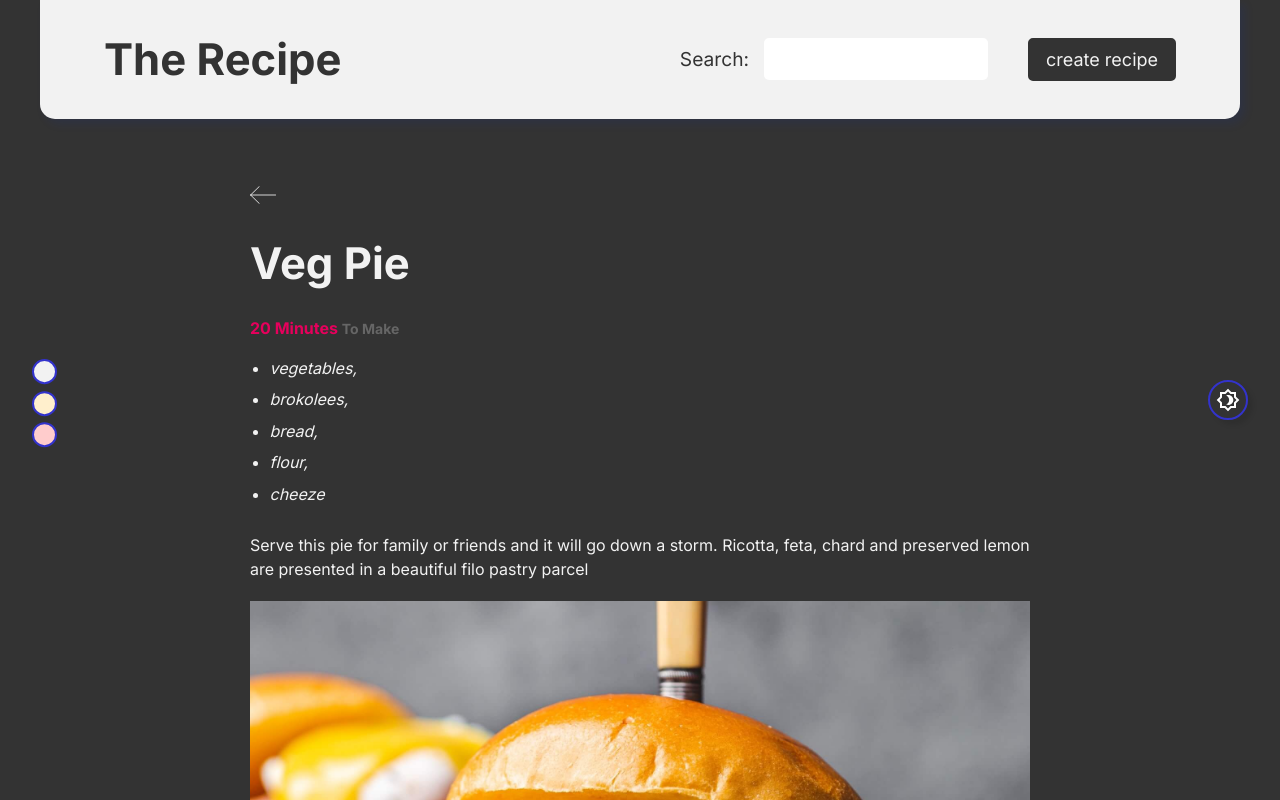
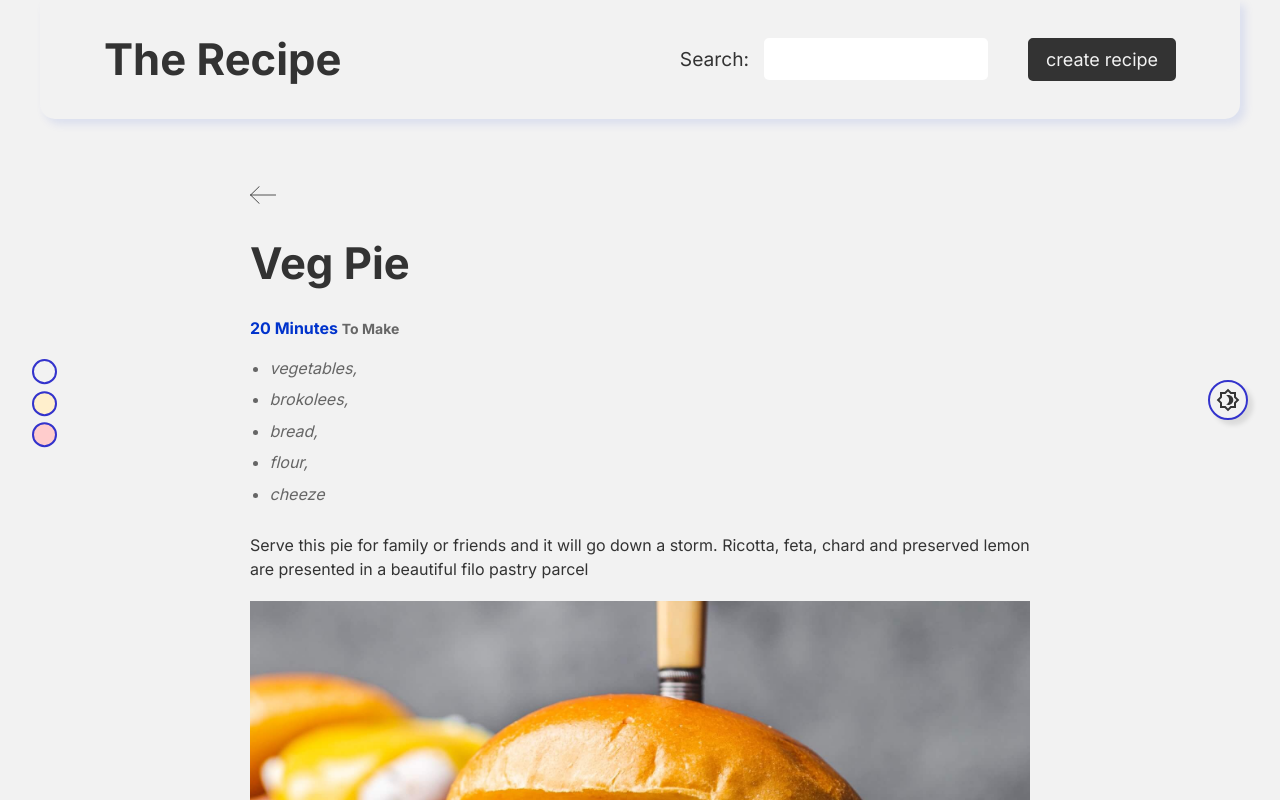
Before and after one commit to farhanabsar21/food-search-app, a React (Create React App) app: page /recipes/-P-D-l7 in a window 1280 px wide. Shown: the top 800 px of the page. Built offline with nearby package versions, Linux system fonts and the light colour scheme; data requests are answered from the project's data file.

Commit message:
firebase

```diff
--- a/package.json
+++ b/package.json
@@ -6,6 +6,7 @@
     "@testing-library/jest-dom": "^5.16.1",
     "@testing-library/react": "^12.1.2",
     "@testing-library/user-event": "^13.5.0",
+    "firebase": "^8.5.0",
     "node-sass": "^7.0.1",
     "react": "^17.0.2",
     "react-dom": "^17.0.2",
--- a/src/Components/RecipeList/RecipeList.scss
+++ b/src/Components/RecipeList/RecipeList.scss
@@ -35,7 +35,7 @@
         }
     }
     .dark{
-        background-color: $text;
+        background-color: #222;
         border: 3px solid $link;
         color: $background;
         transition: 0.3s;
--- a/src/Pages/Home/Home.js
+++ b/src/Pages/Home/Home.js
@@ -1,13 +1,33 @@
-import React from 'react';
+import React, { useEffect, useState } from 'react';
 import './Home.scss';
+import { projectFirestore } from '../../firebase/config'
 
-import useFetch from "../../Hooks/useFetch"
+// import useFetch from "../../Hooks/useFetch"
 import RecipeList from '../../Components/RecipeList/RecipeList';
 
 const Home = () => {
-    let url = "http://localhost:3000/recipes"
-    const { data, isPending, error } = useFetch(url)
+    // let url = "http://localhost:3000/recipes"
+    // const { data, isPending, error } = useFetch(url)
+    const [data, setData] = useState([])
+    const [isPending, setIsPending] = useState(false)
+    const [error, setError] = useState('')
 
+    useEffect(()=> {
+        setIsPending(true)
+        projectFirestore.collection('recipes').get().then((snapshot) => {
+            if(snapshot.empty){
+                setError('no recipes to load')
+                setIsPending(false)
+            }else{
+                let result = []
+                snapshot.docs.forEach(doc => {
+                    result.push({id: doc.id, ...doc.data()})
+                })
+                setData(result)
+                setIsPending(false)
+            }
+        }).catch(err => console.log(err))
+    }, [])
     return (
         <div className='home-container'>
             {error && <p className='error'>{error}</p>}
--- a/src/context/ColorContext.js
+++ b/src/context/ColorContext.js
@@ -18,7 +18,7 @@ export const ColorContextProvider = ({ children }) => {
 
     // initial reducer state
     const [state, dispatch] = useReducer(colorReducer, {
-        color: "#f2f2f2", mode: "dark"
+        color: "#f2f2f2", mode: "light"
     })
 
     // dispatch function
--- /dev/null
+++ b/src/firebase/config.js
@@ -0,0 +1,21 @@
+import firebase from 'firebase/app'
+import 'firebase/firestore'
+
+const firebaseConfig = {
+  apiKey: "AIzaSyC1JvxZ2ht0VJ5fGENkR-r48axP71cDAeA",
+  authDomain: "food-recipe-app-d9644.firebaseapp.com",
+  projectId: "food-recipe-app-d9644",
+  storageBucket: "food-recipe-app-d9644.appspot.com",
+  messagingSenderId: "927946578242",
+  appId: "1:927946578242:web:964cf174a8e3bcd35710db"
+};
+
+//initialize the project
+
+firebase.initializeApp(firebaseConfig)
+
+//firestore
+
+const projectFirestore = firebase.firestore()
+
+export { projectFirestore }
```
Also changed, not shown: 1 other file (tests, documents, lock files or other folders).
